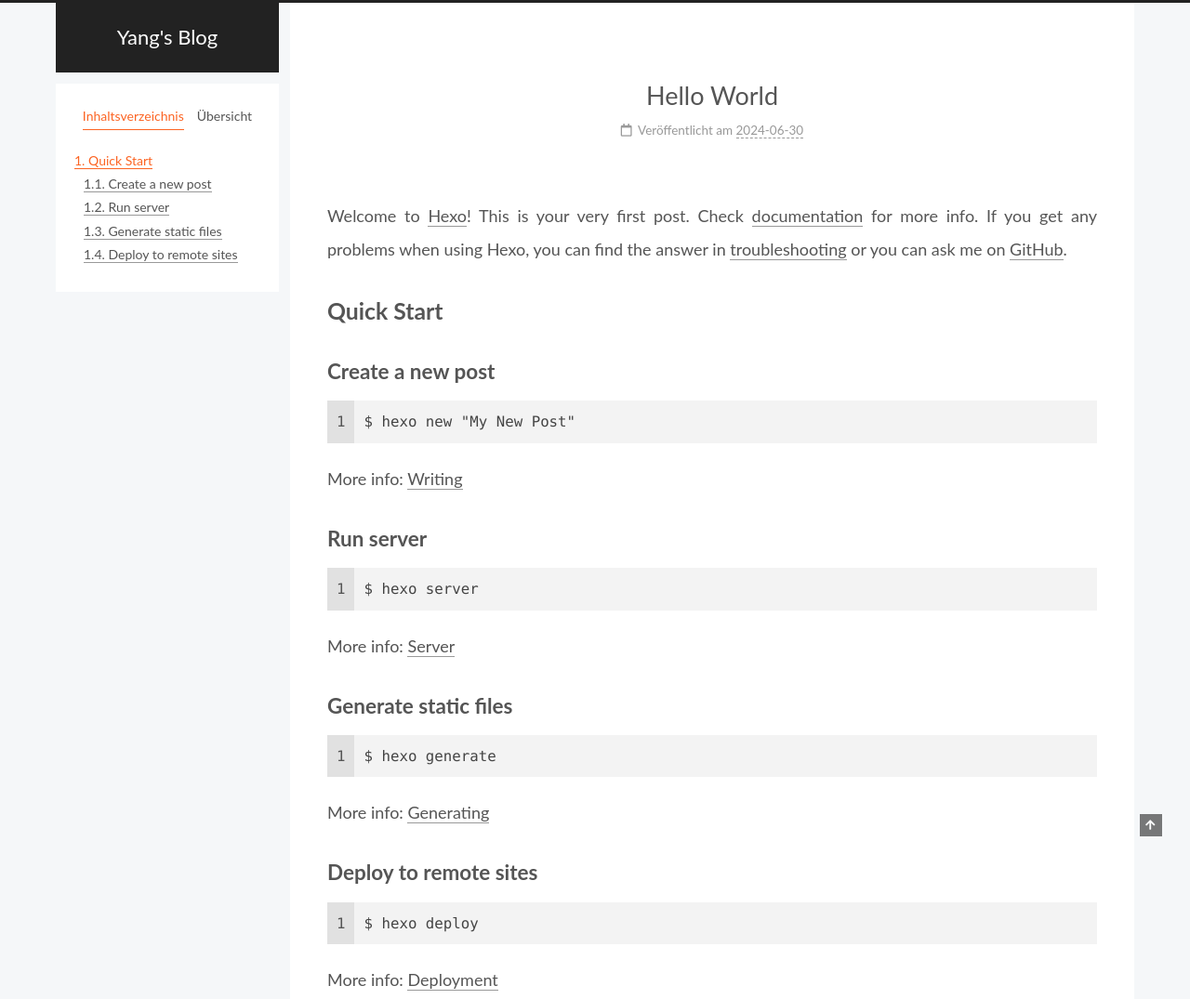
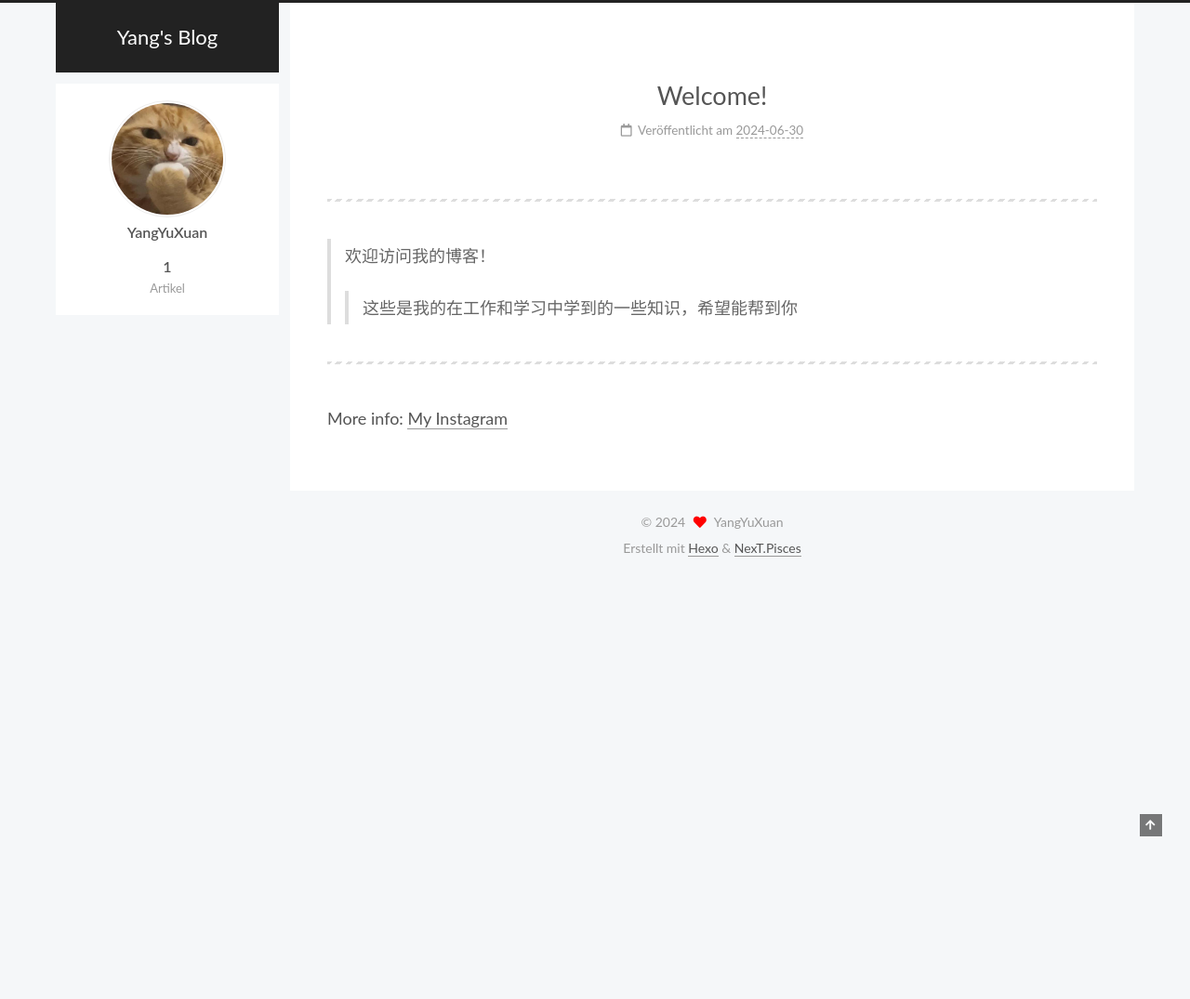
Before and after one commit to yangyuxuan0607/yangyuxuan0607.github.io, a plain HTML site: page 2024/06/30/hello-world/index.html in a window 1280 px wide. Shown: the top 1075 px of the page at 93% size. After the commit the page ends 800 px from the top, so only its background shows below. Drawn offline with nearby package versions, Linux system fonts and the light colour scheme.

Commit message:
Site updated: 2024-06-30 12:14:45

```diff
--- a/2024/06/30/hello-world/index.html
+++ b/2024/06/30/hello-world/index.html
@@ -22,15 +22,15 @@
     var CONFIG = {"hostname":"example.com","root":"/","scheme":"Pisces","version":"8.0.0","exturl":false,"sidebar":{"position":"left","display":"post","padding":18,"offset":12},"copycode":false,"bookmark":{"enable":false,"color":"#222","save":"auto"},"fancybox":false,"mediumzoom":false,"lazyload":false,"pangu":false,"comments":{"style":"tabs","active":null,"storage":true,"lazyload":false,"nav":null},"motion":{"enable":true,"async":false,"transition":{"post_block":"fadeIn","post_header":"fadeInDown","post_body":"fadeInDown","coll_header":"fadeInLeft","sidebar":"fadeInUp"}},"i18n":{"placeholder":"Suche...","empty":"We didn't find any results for the search: ${query}","hits_time":"${hits} results found in ${time} ms","hits":"${hits} results found"}};
   </script>
 
-  <meta name="description" content="Welcome to Hexo! This is your very first post. Check documentation for more info. If you get any problems when using Hexo, you can find the answer in troubleshooting or you can ask me on GitHub. Quick">
+  <meta name="description" content="欢迎访问我的博客！  这些是我的在工作和学习中学到的一些知识，希望能帮到你    More info: My Instagram">
 <meta property="og:type" content="article">
-<meta property="og:title" content="Hello World">
+<meta property="og:title" content="Welcome!">
 <meta property="og:url" content="http://example.com/2024/06/30/hello-world/index.html">
 <meta property="og:site_name" content="Yang&#39;s Blog">
-<meta property="og:description" content="Welcome to Hexo! This is your very first post. Check documentation for more info. If you get any problems when using Hexo, you can find the answer in troubleshooting or you can ask me on GitHub. Quick">
+<meta property="og:description" content="欢迎访问我的博客！  这些是我的在工作和学习中学到的一些知识，希望能帮到你    More info: My Instagram">
 <meta property="og:locale">
-<meta property="article:published_time" content="2024-06-30T01:19:04.423Z">
-<meta property="article:modified_time" content="2024-06-30T01:19:04.423Z">
+<meta property="article:published_time" content="2024-06-30T02:55:59.000Z">
+<meta property="article:modified_time" content="2024-06-30T03:10:57.236Z">
 <meta property="article:author" content="YangYuXuan">
 <meta name="twitter:card" content="summary">
 
@@ -48,7 +48,7 @@
   };
 </script>
 
-  <title>Hello World | Yang's Blog</title>
+  <title>Welcome! | Yang's Blog</title>
 
 
 
@@ -136,7 +136,7 @@
 
   <aside class="sidebar">
 
-    <div class="sidebar-inner sidebar-nav-active sidebar-toc-active">
+    <div class="sidebar-inner sidebar-overview-active">
       <ul class="sidebar-nav">
         <li class="sidebar-nav-toc">
           Inhaltsverzeichnis
@@ -148,7 +148,6 @@
 
       <!--noindex-->
       <section class="post-toc-wrap sidebar-panel">
-          <div class="post-toc animated"><ol class="nav"><li class="nav-item nav-level-2"><a class="nav-link" href="#Quick-Start"><span class="nav-number">1.</span> <span class="nav-text">Quick Start</span></a><ol class="nav-child"><li class="nav-item nav-level-3"><a class="nav-link" href="#Create-a-new-post"><span class="nav-number">1.1.</span> <span class="nav-text">Create a new post</span></a></li><li class="nav-item nav-level-3"><a class="nav-link" href="#Run-server"><span class="nav-number">1.2.</span> <span class="nav-text">Run server</span></a></li><li class="nav-item nav-level-3"><a class="nav-link" href="#Generate-static-files"><span class="nav-number">1.3.</span> <span class="nav-text">Generate static files</span></a></li><li class="nav-item nav-level-3"><a class="nav-link" href="#Deploy-to-remote-sites"><span class="nav-number">1.4.</span> <span class="nav-text">Deploy to remote sites</span></a></li></ol></li></ol></div>
       </section>
       <!--/noindex-->
 
@@ -216,7 +215,7 @@
 
       <header class="post-header">
         <h1 class="post-title" itemprop="name headline">
-          Hello World
+          Welcome!
         </h1>
 
         <div class="post-meta-container">
@@ -227,7 +226,8 @@
       </span>
       <span class="post-meta-item-text">Veröffentlicht am</span>
 
-      <time title="Erstellt: 2024-06-30 10:19:04" itemprop="dateCreated datePublished" datetime="2024-06-30T10:19:04+09:00">2024-06-30</time>
+
+      <time title="Erstellt: 2024-06-30 11:55:59 / Geändert am: 12:10:57" itemprop="dateCreated datePublished" datetime="2024-06-30T11:55:59+09:00">2024-06-30</time>
     </span>
 
 
@@ -240,19 +240,15 @@
 
 
     <div class="post-body" itemprop="articleBody">
-        <p>Welcome to <a target="_blank" rel="noopener" href="https://hexo.io/">Hexo</a>! This is your very first post. Check <a target="_blank" rel="noopener" href="https://hexo.io/docs/">documentation</a> for more info. If you get any problems when using Hexo, you can find the answer in <a target="_blank" rel="noopener" href="https://hexo.io/docs/troubleshooting.html">troubleshooting</a> or you can ask me on <a target="_blank" rel="noopener" href="https://github.com/hexojs/hexo/issues">GitHub</a>.</p>
-<h2 id="Quick-Start"><a href="#Quick-Start" class="headerlink" title="Quick Start"></a>Quick Start</h2><h3 id="Create-a-new-post"><a href="#Create-a-new-post" class="headerlink" title="Create a new post"></a>Create a new post</h3><figure class="highlight bash"><table><tr><td class="gutter"><pre><span class="line">1</span><br></pre></td><td class="code"><pre><span class="line">$ hexo new <span class="string">&quot;My New Post&quot;</span></span><br></pre></td></tr></table></figure>
-
-<p>More info: <a target="_blank" rel="noopener" href="https://hexo.io/docs/writing.html">Writing</a></p>
-<h3 id="Run-server"><a href="#Run-server" class="headerlink" title="Run server"></a>Run server</h3><figure class="highlight bash"><table><tr><td class="gutter"><pre><span class="line">1</span><br></pre></td><td class="code"><pre><span class="line">$ hexo server</span><br></pre></td></tr></table></figure>
-
-<p>More info: <a target="_blank" rel="noopener" href="https://hexo.io/docs/server.html">Server</a></p>
-<h3 id="Generate-static-files"><a href="#Generate-static-files" class="headerlink" title="Generate static files"></a>Generate static files</h3><figure class="highlight bash"><table><tr><td class="gutter"><pre><span class="line">1</span><br></pre></td><td class="code"><pre><span class="line">$ hexo generate</span><br></pre></td></tr></table></figure>
-
-<p>More info: <a target="_blank" rel="noopener" href="https://hexo.io/docs/generating.html">Generating</a></p>
-<h3 id="Deploy-to-remote-sites"><a href="#Deploy-to-remote-sites" class="headerlink" title="Deploy to remote sites"></a>Deploy to remote sites</h3><figure class="highlight bash"><table><tr><td class="gutter"><pre><span class="line">1</span><br></pre></td><td class="code"><pre><span class="line">$ hexo deploy</span><br></pre></td></tr></table></figure>
-
-<p>More info: <a target="_blank" rel="noopener" href="https://hexo.io/docs/one-command-deployment.html">Deployment</a></p>
+        <hr>
+<blockquote>
+<p>欢迎访问我的博客！</p>
+<blockquote>
+<p>这些是我的在工作和学习中学到的一些知识，希望能帮到你</p>
+</blockquote>
+</blockquote>
+<hr>
+<p>More info: <a target="_blank" rel="noopener" href="https://www.instagram.com/yyx0607?igsh=MXN0MGYzY3c5ZjMwNw==&utm_source=qr">My Instagram</a></p>
 
     </div>
 
```
Also changed, not shown: archives/2024/06/index.html (+2 -2 lines), archives/2024/index.html (+2 -2 lines), archives/index.html (+2 -2 lines), index.html (+12 -15 lines).
